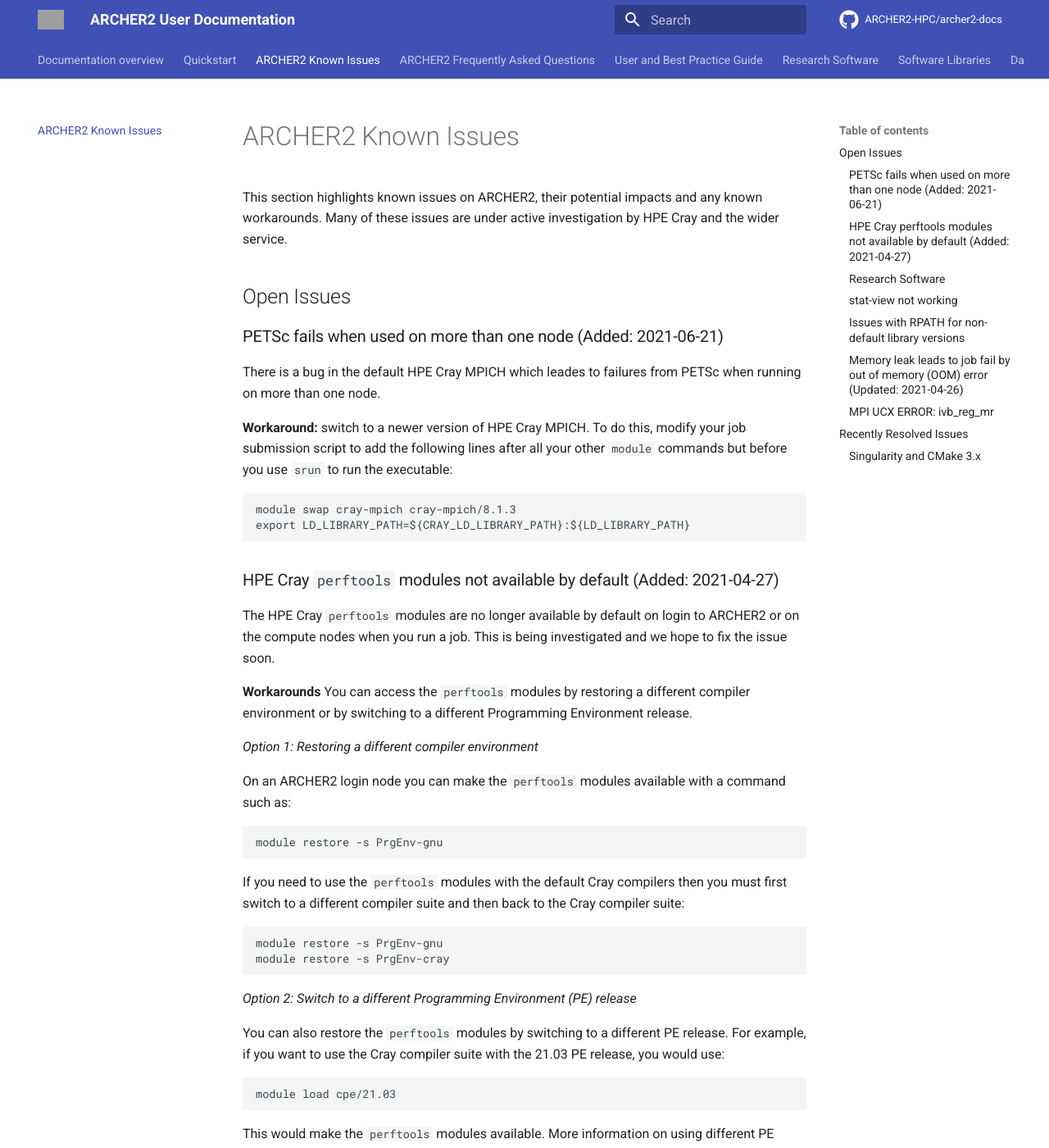
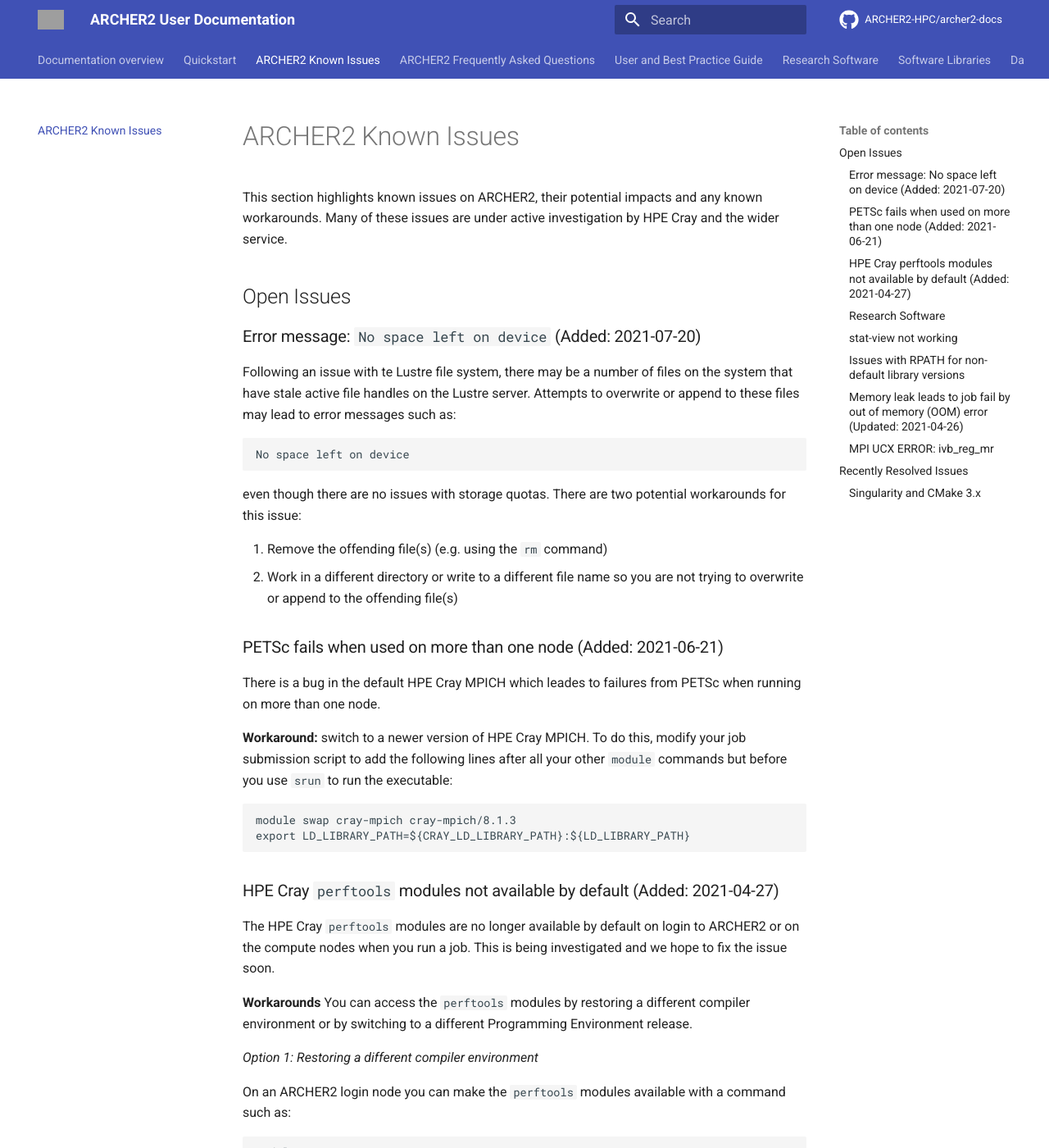
Before and after one commit to ARCHER2-HPC/archer2-docs, an MkDocs documentation site: the page built from docs/known-issues/index.md, in a window 1280 px wide and 1400 px high. Shown: the whole window at 82% size. Built offline with MkDocs 1.6.1 and Material for MkDocs 9.7.7, drawn with Linux system fonts in a browser that asks for light colours; comment, search, counter and statistics services are not loaded; some of the changed text lies outside the part shown; grey boxes are pictures that could not be loaded.

Commit message:
Add stale file handle issue

````diff
--- a/docs/known-issues/index.md
+++ b/docs/known-issues/index.md
@@ -5,6 +5,23 @@
 active investigation by HPE Cray and the wider service.
 
 ## Open Issues
+
+### Error message: `No space left on device` (Added: 2021-07-20)
+
+Following an issue with te Lustre file system, there may be a number of files on the
+system that have stale active file handles on the Lustre server. Attempts to overwrite
+or append to these files may lead to error messages such as:
+
+```
+No space left on device
+```
+
+even though there are no issues with storage quotas. There are two potential workarounds
+for this issue:
+
+1. Remove the offending file(s) (e.g. using the `rm` command)
+2. Work in a different directory or write to a different file name so you are not trying
+   to overwrite or append to the offending file(s)
 
 ### PETSc fails when used on more than one node (Added: 2021-06-21)
 
````
Also changed, not shown: other parts of docs/known-issues/index.md (+0 -1 lines).
